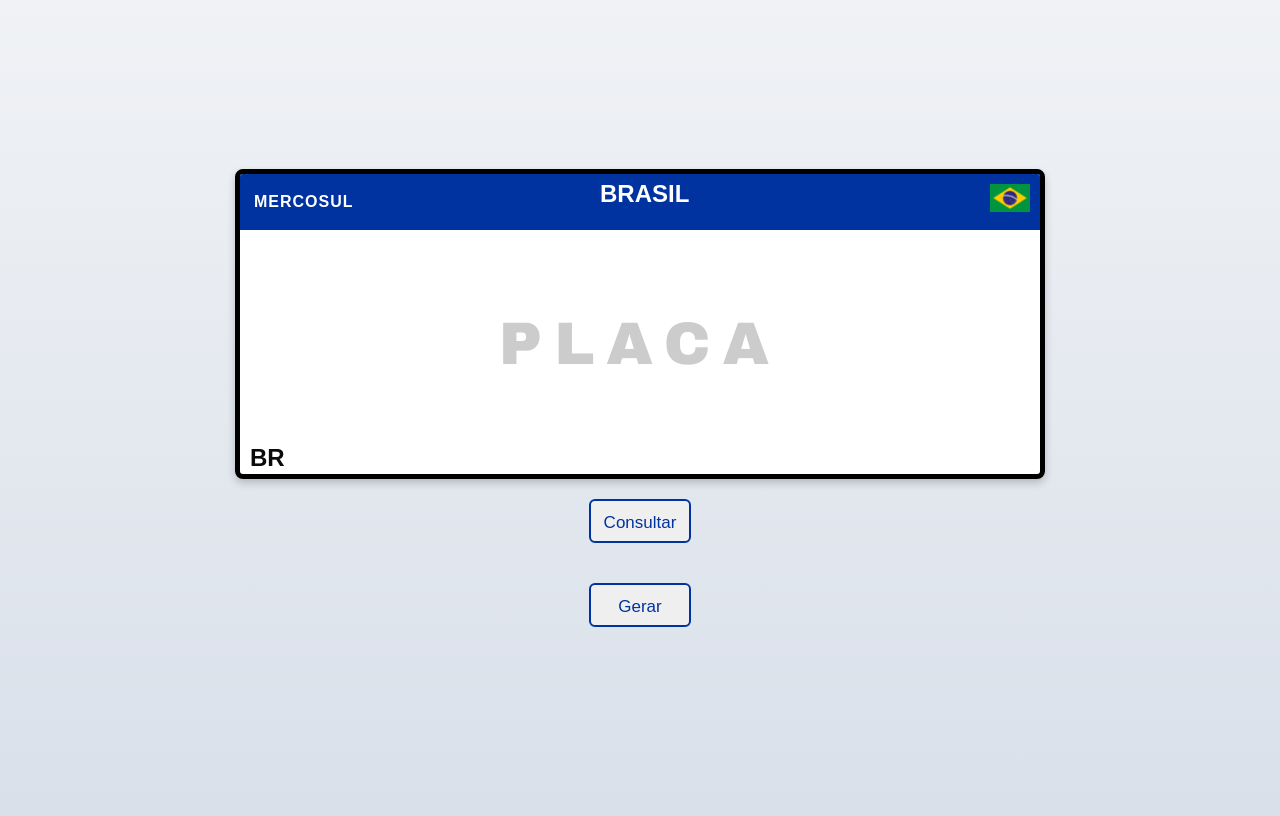
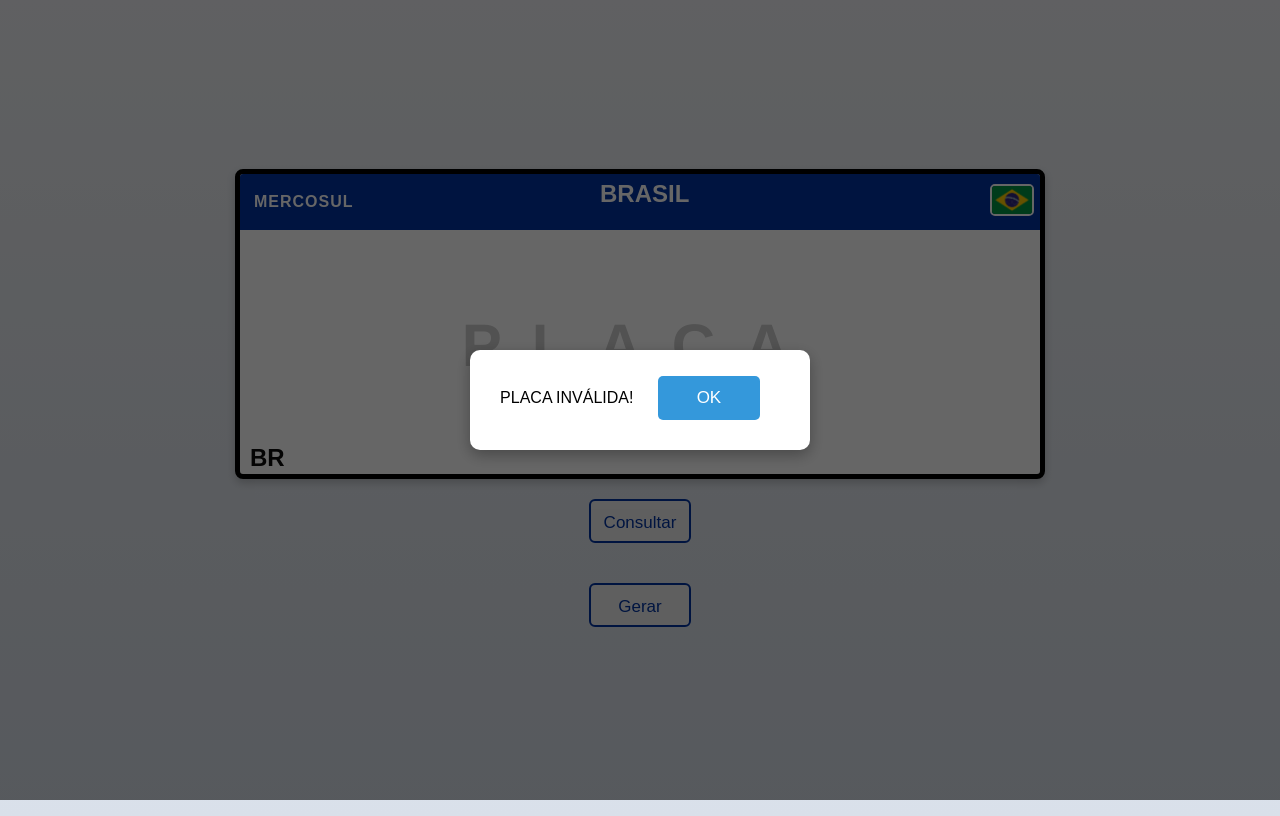
Before and after one commit to EstenioGabriel/consulta-placas-sudeste-brasil, a plain HTML site: page index.html in a window 1280 px wide. Both pictures are taken after a click on the button "Consultar". Drawn offline with Linux system fonts and the light colour scheme.

Commit message:
consultaPlaca

```diff
--- a/index.html
+++ b/index.html
@@ -35,6 +35,14 @@
     <button class="cta" onclick="gerarPlacaAleatoria()">
       <span>Gerar Placa Aleatória</span>
     </button>
+    <!--Alerta de placas-->
+    <div id="alertCustom" class="alert-container" style="display: none;">
+        <div class="alert-box">
+            <span id="alertMessage"></span>
+            <button onclick="fecharAlerta()">OK</button>
+        </div>
+    </div>
+
 
     <!--Local do script em javascript-->
     <script src="script/main.js"></script>
--- a/script/main.js
+++ b/script/main.js
@@ -70,7 +70,7 @@ function checarEstrutura(placa) {
     !isNumero(placa[5]) ||
     !isNumero(placa[6])
   ) {
-    alert("PLACA INVÁLIDA!"); // Alerta caso a placa não siga o formato correto
+    mostrarAlerta("PLACA INVÁLIDA!"); // Alerta caso a placa não siga o formato correto
 
     return false;
   }
@@ -115,16 +115,16 @@ function qualEstado(placa) {
     (placa >= 806 && placa <= 4324) || // Intervalo para São Paulo (BFA a GKI)
     (placa >= 11297 && placa <= 11311) // Intervalo para São Paulo (QSN a QSZ)
   ) {
-    estado = "Placa pertence ao Estado de São Paulo";
+    estado = "Esta placa pertence ao Estado de São Paulo";
 
-    return alert(`${estado}`);
+    return mostrarAlerta(`${estado}`);
   } else if (
     (placa >= 7077 && placa <= 7986) || // Intervalo para Rio de Janeiro (KMF a LVE)
     (placa >= 11714 && placa <= 11773) // Intervalo para Rio de Janeiro (RIO a RKV)
   ) {
-    estado = "Placa pertence ao Estado do Rio de Janeiro";
+    estado = "Esta placa pertence ao Estado do Rio de Janeiro";
 
-    return alert(`${estado}`);
+    return mostrarAlerta(`${estado}`);
   } else if (
     (placa >= 8499 && placa <= 8631) || // Intervalos para Espírito Santo
     (placa >= 9926 && placa <= 9965) ||
@@ -136,13 +136,13 @@ function qualEstado(placa) {
     (placa >= 10584 && placa <= 10593) ||
     (placa >= 10749 && placa <= 10764)
   ) {
-    estado = "Placa pertence ao Estado do Espírito Santo";
+    estado = "Esta placa pertence ao Estado do Espírito Santo";
 
-    return alert(`${estado}`);
+    return mostrarAlerta(`${estado}`);
   } else {
     // Caso o valor não esteja em nenhum intervalo definido
 
-    return alert("Placa não pertence ao Estado do nosso grupo");
+    return mostrarAlerta("Esta placa não pertence ao nosso departamento");
   }
 }
 
@@ -189,3 +189,12 @@ function gerarPlacaAleatoria() {
   document.getElementById("inputPlaca").value = placa;
 
 }
+
+function mostrarAlerta(mensagem) {
+  document.getElementById("alertMessage").innerText = mensagem;
+  document.getElementById("alertCustom").style.display = "flex";
+}
+
+function fecharAlerta() {
+  document.getElementById("alertCustom").style.display = "none";
+}
--- a/style/estilo.css
+++ b/style/estilo.css
@@ -1,3 +1,8 @@
+@font-face {
+  font-family: 'FE-FONT';
+  src: url('/font/FE-FONT.TTF') format(TTF);
+}
+
 body {
   overflow: hidden;
   background: linear-gradient(to bottom, #f0f2f5, #d9e0ea); /* Degradê claro */
@@ -25,7 +30,6 @@ body {
   height: 40px;
   width: 100%;
   color: white;
-  text-align: left;
   padding: 8px 14px;
   font-size: 16px;
   display: flex;
@@ -61,6 +65,8 @@ body {
   left: 750px;
   width: 40px;
   height: auto;
+  border: 2px solid #ffffff;
+  border-radius: 5px;
 }
 
 .numero-placa {
@@ -71,12 +77,12 @@ body {
 .numero-placa input {
   font-size: 60px;
   font-weight: bold;
-  letter-spacing: 12px;
+  letter-spacing: 30px;
   color: black;
   text-align: center;
   border: none;
   outline: none;
-  font-family: 'Arial Black', sans-serif;
+  font-family: "FE-FONT", Helvetica, sans-serif;
   width: 600px;
 }
 
@@ -126,3 +132,39 @@ button:hover::before {
   top: -30px;
   left: -30px;
 }
+
+.alert-container {
+  position: fixed;
+  top: 0;
+  left: 0;
+  width: 100%;
+  height: 100%;
+  background-color: rgba(0,0,0,0.6);
+  display: flex;
+  justify-content: center;
+  align-items: center;
+  z-index: 1000;
+}
+
+.alert-box {
+  background-color: white;
+  padding: 10px 30px;
+  border-radius: 10px;
+  text-align: center;
+  box-shadow: 0 5px 15px rgba(0,0,0,0.3);
+  font-family: sans-serif;
+}
+
+.alert-box button {
+  margin-top: 16px;
+  padding: 1px 6px;
+  border: none;
+  background-color: #3498db;
+  color: white;
+  border-radius: 5px;
+  cursor: pointer;
+}
+
+.alert-box button:hover {
+  background-color: #2980b9;
+}
```
Also changed, not shown: font/FE-FONT.TTF (added).
